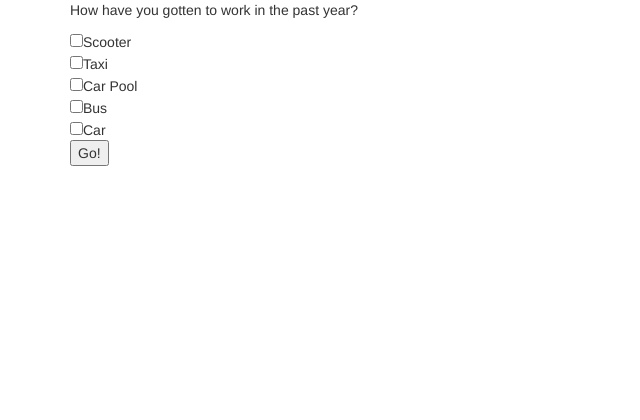
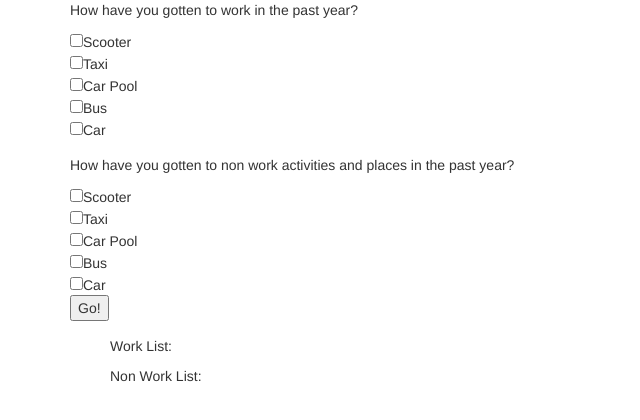
Before and after one commit to OkilyDokily/transportation-survey, a plain HTML site: page index.html in a window 1280 px wide. Shown: the whole page, without its empty margins (0-640 px from the left). Drawn offline with Linux system fonts and the light colour scheme.

Commit message:
finish up the project

```diff
--- a/index.html
+++ b/index.html
@@ -18,10 +18,29 @@
           <input type="checkbox" name="work" value="car pool">Car Pool<br>
           <input type="checkbox" name="work" value="bus">Bus<br>
           <input type="checkbox" name="work" value="car">Car<br>
+
+        </div>
+      </form>
+    </div>
+    <div class="row">
+      <form class="col-xs-7">
+        <div class="form-group">
+          <p>How have you gotten to non work activities and places in the past year?</p>
+          <input type="checkbox" name="nonwork" value="scooter">Scooter<br>
+          <input type="checkbox" name="nonwork" value="taxi">Taxi<br>
+          <input type="checkbox" name="nonwork" value="car pool">Car Pool<br>
+          <input type="checkbox" name="nonwork" value="bus">Bus<br>
+          <input type="checkbox" name="nonwork" value="car">Car<br>
           <button type="submit">Go!</button>
         </div>
       </form>
     </div>
+    <ul id="worklist">
+      <p>Work List:</p>
+    </ul>
+    <ul id="nonworklist">
+      <p>Non Work List:</p>
+    </ul>
   </div>
 </body>
 </html>
--- a/js/scripts.js
+++ b/js/scripts.js
@@ -1,6 +1,18 @@
 $(document).ready(function(){
   $("form").submit(function(e){
     e.preventDefault();
+    clear();
+    $("input[name=work]:checked").each(function(item){
+        $("#worklist").append("<li>"+ $(this).val() +"</li>");
+    });
 
+    $("input[name=nonwork]:checked").each(function(item){
+      $("#nonworklist").append("<li>"+ $(this).val() +"</li>");
+  });
+
+
+    function clear(){
+      $("li").remove();
+    }
   })
 });
```
